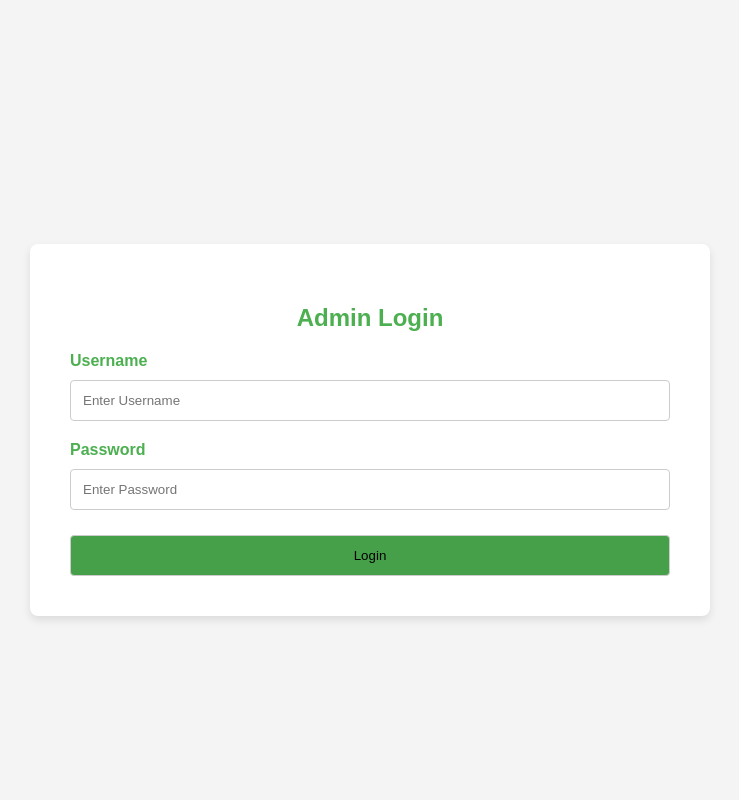
After one commit to izzmoqbel/microblogging-app, a PHP site: page /frontend/login.html in a window 1280 px wide. The commit adds this page. Shown: the whole page, without its empty margins (270-1009 px from the left). Run offline with PHP 8.4, Linux system fonts and the light colour scheme.

Commit message:
add login page

```diff
--- /dev/null
+++ b/frontend/config.js
@@ -0,0 +1,3 @@
+export const CONFIG = {
+  API_BASE_URL: "http://localhost",
+};
--- /dev/null
+++ b/frontend/login.html
@@ -0,0 +1,41 @@
+<!DOCTYPE html>
+<html lang="en">
+  <head>
+    <meta charset="UTF-8" />
+    <meta name="viewport" content="width=device-width, initial-scale=1.0" />
+    <title>Admin Login</title>
+
+    <link rel="stylesheet" href="style.css" />
+  </head>
+  <body>
+    <div class="form-container">
+      <div class="form-card">
+        <h2>Admin Login</h2>
+        <form id="loginForm">
+          <div class="input-group">
+            <label for="username">Username</label>
+            <input
+              type="text"
+              id="username"
+              name="username"
+              placeholder="Enter Username"
+              required
+            />
+          </div>
+          <div class="input-group">
+            <label for="password">Password</label>
+            <input
+              type="password"
+              id="password"
+              name="password"
+              placeholder="Enter Password"
+              required
+            />
+          </div>
+          <input type="submit" value="Login" />
+        </form>
+      </div>
+    </div>
+    <script type="module" src="login.js"></script>
+  </body>
+</html>
--- /dev/null
+++ b/frontend/login.js
@@ -0,0 +1,40 @@
+import { CONFIG } from "./config.js";
+
+loginForm.addEventListener("DOMContentLoaded", function () {
+  const loginForm = document.getElementById("loginForm");
+
+  if (loginForm) {
+    loginForm.addEventListener("submit", function (e) {
+      e.preventDefault();
+
+      console.log("Form submitted");
+
+      const formData = new FormData(loginForm);
+
+      fetch(`${CONFIG.API_BASE_URL}:3000/login.php`, {
+        method: "POST",
+        body: formData,
+      })
+        .then((response) => {
+          if (!response.ok) {
+            throw new Error("Network response was not ok");
+          }
+          return response.json();
+        })
+        .then((data) => {
+          if (data.success) {
+            localStorage.setItem("isAdmin", "true");
+            window.location.href = "index.html";
+          } else {
+            alert(data.message);
+          }
+        })
+        .catch((error) => {
+          console.error("Error:", error);
+          alert("An error occurred while trying to log in. Please try again.");
+        });
+    });
+  } else {
+    console.error("Login form not found.");
+  }
+});
--- /dev/null
+++ b/frontend/style.css
@@ -0,0 +1,58 @@
+body {
+  font-family: Arial, sans-serif;
+  background-color: #f4f4f4;
+  margin: 0;
+}
+
+.form-container {
+  display: flex;
+  justify-content: center;
+  align-items: center;
+  width: 100%;
+  height: calc(100vh - 60px); /* Adjust for fixed header */
+  padding-top: 60px; /* Space for fixed header */
+}
+
+.form-card {
+  background-color: white;
+  border-radius: 8px;
+  box-shadow: 0 4px 8px rgba(0, 0, 0, 0.1);
+  padding: 40px; /* Increased padding for more space */
+  max-width: 600px; /* Slightly wider card */
+  width: 100%;
+}
+
+.form-card h2 {
+  text-align: center;
+  color: #4caf50;
+}
+
+.input-group {
+  margin-bottom: 20px;
+}
+
+.input-group label {
+  display: block;
+  color: #4caf50;
+  margin-bottom: 5px;
+  font-weight: bold;
+}
+
+input[type="text"],
+input[type="password"] {
+  width: 100%;
+  padding: 12px;
+  margin-top: 5px;
+  border: 1px solid #ccc;
+  border-radius: 4px;
+  box-sizing: border-box;
+}
+
+input[type="submit"]{
+  background-color: #45a049;
+  width: 100%;
+  padding: 12px;
+  margin-top: 5px;
+  border: 1px solid #ccc;
+  border-radius: 4px;
+}
```
Also changed, not shown: backend/login.php (+12 -12 lines).
